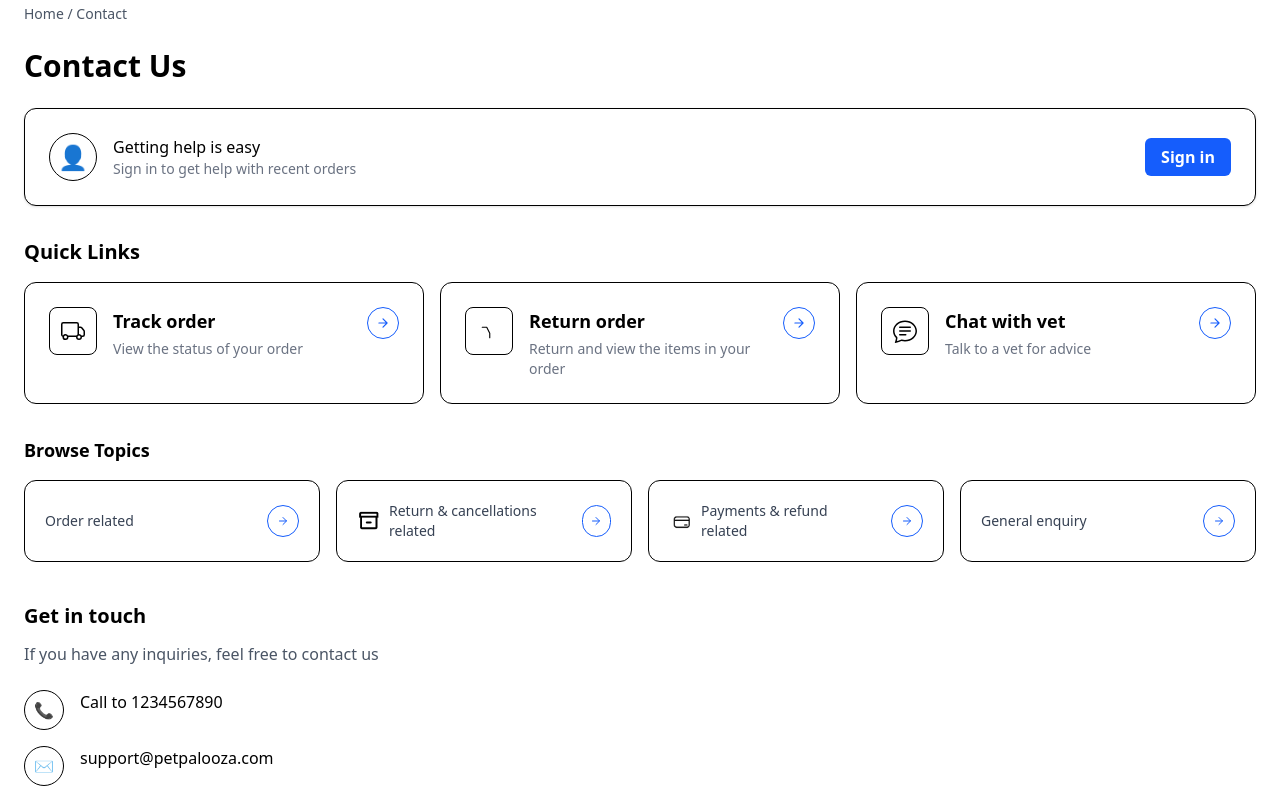
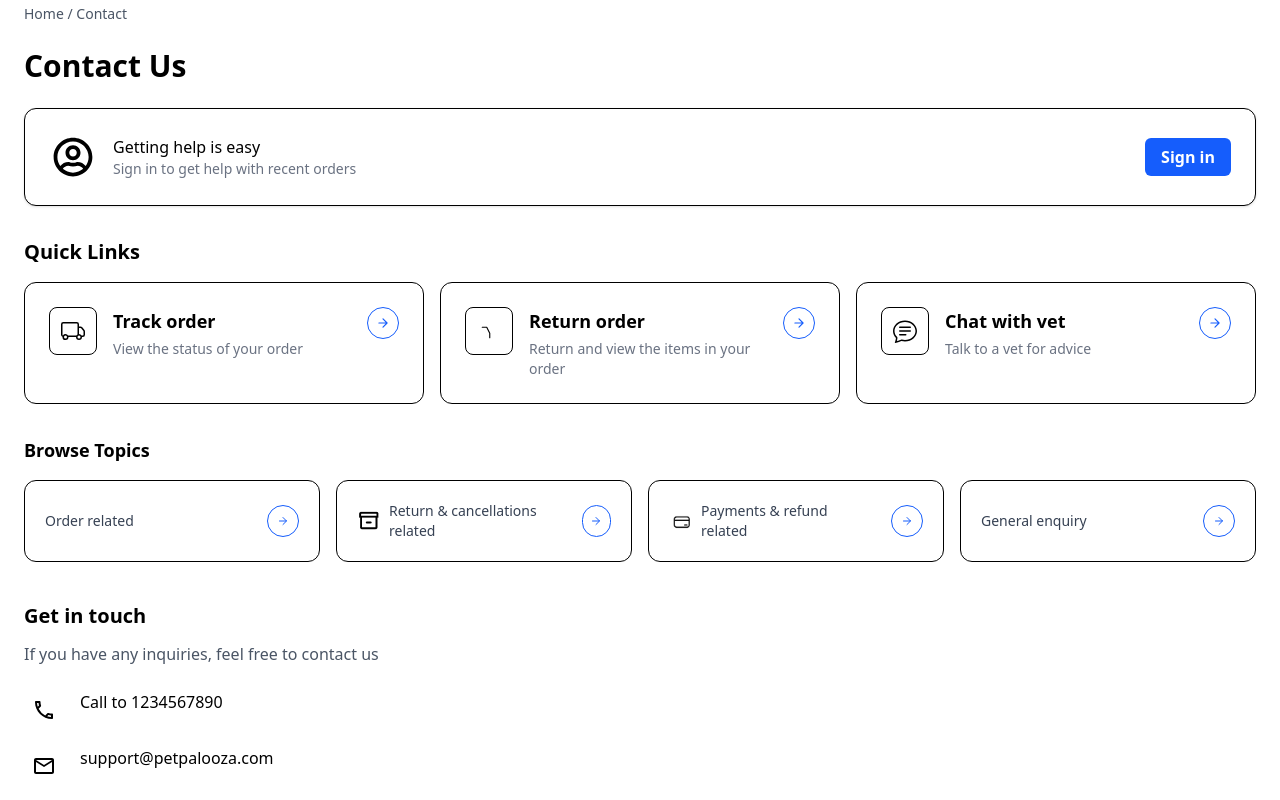
Before and after one commit to Ragul1106/pet-store, a React (Vite) app in the folder fronteng/: page /contact in a window 1280 px wide. Shown: the part 200-1000 px from the top of the page. Built offline with nearby package versions, Linux system fonts and the light colour scheme; no server answers.

Commit message:
fix: connect the backend url in frontend

```diff
--- a/fronteng/src/pages/Contact.jsx
+++ b/fronteng/src/pages/Contact.jsx
@@ -2,11 +2,13 @@
 import React, { useState } from "react";
 import { Link } from "react-router-dom";
 import { BsTruck, BsChatText } from "react-icons/bs";
+import { FaRegUserCircle } from "react-icons/fa";
+import { MdOutlineMail, MdOutlinePhone } from "react-icons/md";
 import payment from "../assets/conPay.png";
-import contactBox from "../assets/contactbox.png";
+// import contactBox from "../assets/contactbox.png";
 import contactreturn from "../assets/contactreturn.png";
 // axios import left in case you re-enable the form
-import axios from "axios";
+// import axios from "axios";
 
 export default function Contact() {
   // contact form state is kept commented for now
@@ -87,7 +89,7 @@ export default function Contact() {
       {/* Hero help box */}
       <div className="rounded-xl border p-6 mb-8 flex items-center justify-between bg-white shadow-sm">
         <div className="flex items-center gap-4">
-          <div className="h-12 w-12 rounded-full border flex items-center justify-center text-2xl">👤</div>
+          <div className="h-12 w-12  flex items-center justify-center text-2xl"><FaRegUserCircle  className="w-10 h-10"/></div>
           <div>
             <div className="font-medium">Getting help is easy</div>
             <div className="text-sm text-gray-500">Sign in to get help with recent orders</div>
@@ -95,7 +97,7 @@ export default function Contact() {
         </div>
 
         <div>
-          <Link to="/signin" className="rounded-md bg-blue-600 text-white px-4 py-2 font-semibold hover:bg-blue-700">Sign in</Link>
+          <Link to="/login" className="rounded-md bg-blue-600 text-white px-4 py-2 font-semibold hover:bg-blue-700">Sign in</Link>
         </div>
       </div>
 
@@ -157,7 +159,7 @@ export default function Contact() {
 
           <div className="space-y-4">
             <div className="flex items-start gap-4">
-              <div className="h-10 w-10 rounded-full border flex items-center justify-center">📞</div>
+              <div className="h-10 w-10  flex items-center justify-center"><MdOutlinePhone className="w-6 h-6" /></div>
               <div>
                 <div className="font-medium">Call to 1234567890</div>
                 {/* <div className="text-sm text-gray-500">Available 9am — 6pm</div> */}
@@ -165,7 +167,7 @@ export default function Contact() {
             </div>
 
             <div className="flex items-start gap-4">
-              <div className="h-10 w-10 rounded-full border flex items-center justify-center">✉️</div>
+              <div className="h-10 w-10  flex items-center justify-center"><MdOutlineMail className="w-6 h-6" /></div>
               <div>
                 <div className="font-medium">support@petpalooza.com</div>
                 {/* <div className="text-sm text-gray-500">We respond within 24 hours</div> */}
```
